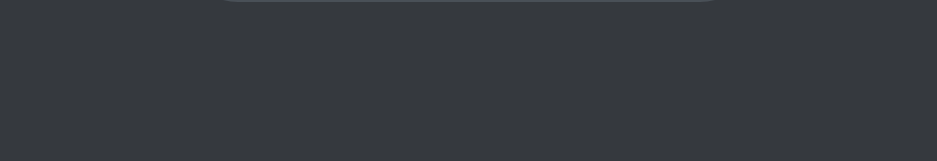
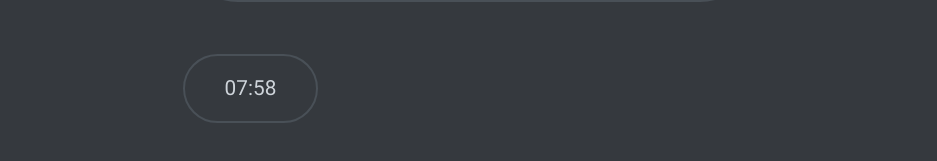
Before and after one commit to JamesYcode/Quiz-Game, a React (Vite) app: page / in a window 1280 px wide. Both pictures are taken after a click on the element "HTML". Shown: the part 767-928 px from the top of the page, without its empty margins (171-1108 px from the left). Before the commit the page ends 888 px from the top, so only its background shows below. Built offline with nearby package versions, Linux system fonts and the light colour scheme; data requests are answered from the project's data file.

Commit message:
added timer.

```diff
--- a/src/App.jsx
+++ b/src/App.jsx
@@ -7,6 +7,7 @@ import Progress from './components/Progress';
 import Question from './components/Question';
 import NextButton from './components/NextButton';
 import Finished from './components/Finished';
+import Timer from './components/Timer';
 
 const initialState = {
   questions: [],
@@ -18,6 +19,8 @@ const initialState = {
   secondsRemaining: 10,
   type: null,
 };
+
+const SECONDS_PER_QUESTION = 30;
 
 function reducer(state, action) {
   switch (action.type) {
@@ -37,6 +40,7 @@ function reducer(state, action) {
         ...state,
         status: 'active',
         type: action.payload,
+        secondsRemaining: state.questions.length * SECONDS_PER_QUESTION,
       };
     case 'newAnswer':
       const question = state.questions.at(state.index);
@@ -71,6 +75,12 @@ function reducer(state, action) {
         answer: null,
         points: 0,
         highscore: state.highscore,
+      };
+    case 'tick':
+      return {
+        ...state,
+        secondsRemaining: state.secondsRemaining - 1,
+        status: state.secondsRemaining === 0 ? 'finished' : state.status,
       };
 
     default:
@@ -150,6 +160,7 @@ function App() {
             index={index}
             numQuestions={numQuestions}
           />
+          <Timer dispatch={dispatch} secondsRemaining={secondsRemaining} />
         </>
       )}
 
--- /dev/null
+++ b/src/components/Timer.jsx
@@ -0,0 +1,26 @@
+import { useEffect } from 'react';
+
+function Timer({ dispatch, secondsRemaining }) {
+  const min = Math.floor(secondsRemaining / 60);
+  const seconds = secondsRemaining % 60;
+  useEffect(
+    function () {
+      const timer = setInterval(() => {
+        dispatch({ type: 'tick' });
+      }, 1000);
+      return () => clearInterval(timer);
+    },
+    [dispatch]
+  );
+  return (
+    <div className='timer-container'>
+      <div className='timer'>
+        {min < 10 && '0'}
+        {min}:{seconds < 10 && '0'}
+        {seconds}
+      </div>
+    </div>
+  );
+}
+
+export default Timer;
--- a/src/index.css
+++ b/src/index.css
@@ -203,6 +203,22 @@ progress {
   margin: 4rem auto;
 }
 
+.timer-container {
+  width: 50%;
+  margin: 0 auto;
+  display: flex;
+}
+
+.timer {
+  padding: 1.3rem 2.5rem;
+  font-size: 1.3rem;
+  text-align: center;
+  color: var(--color-medium);
+  border: 2px solid var(--color-dark);
+  border-radius: 100px;
+  cursor: pointer;
+}
+
 .loader-container {
   display: flex;
   flex-direction: column;
```
